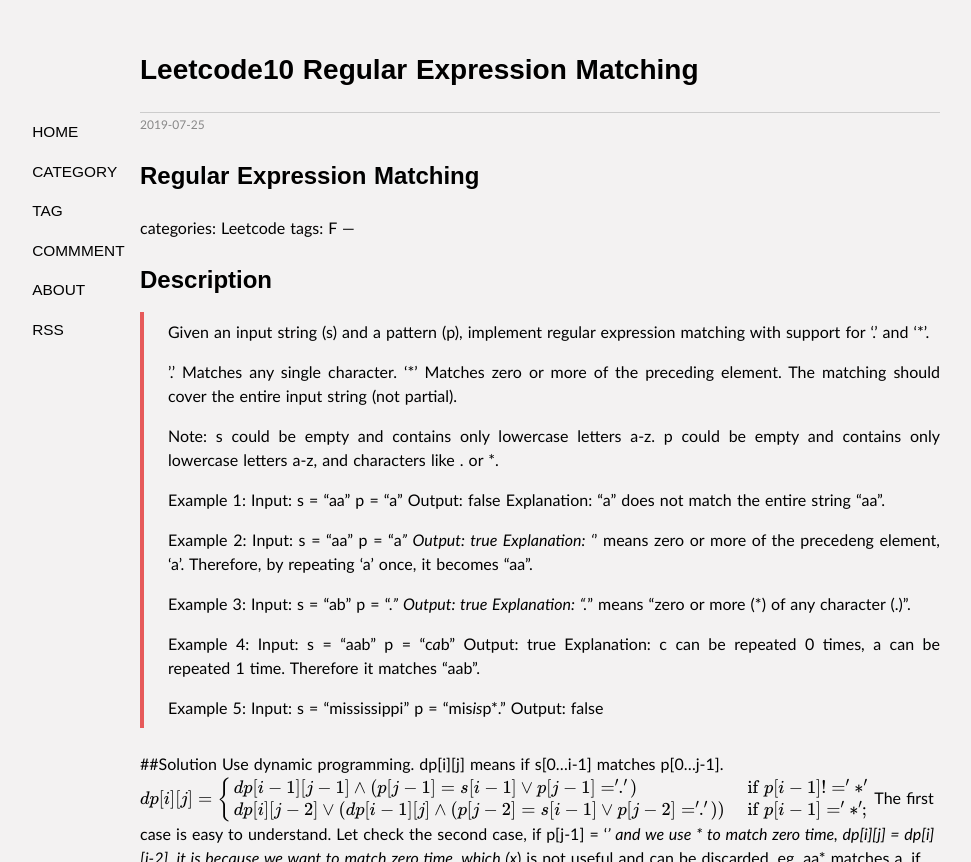
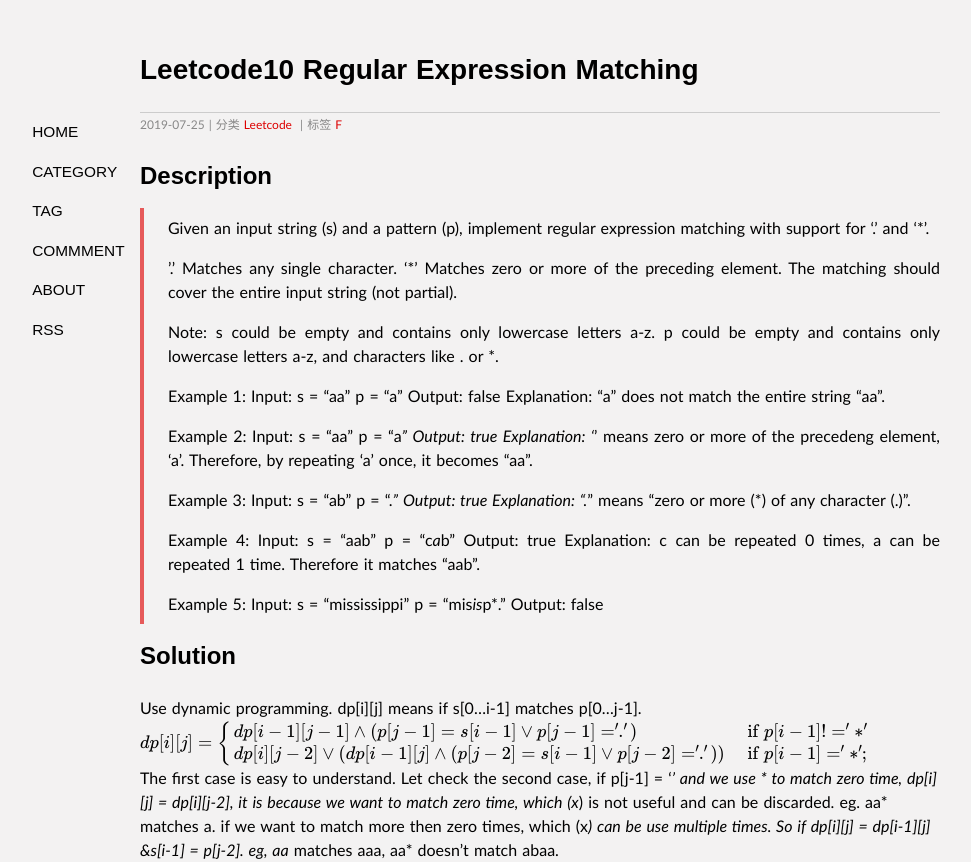
Before and after one commit to goingeast/goingeast.github.io, a Jekyll site: the page built from _posts/2019-07-25-Leetcode10-Regular-Expression-Matching.md, in a window 1280 px wide and 900 px high, cut to the strip 0-862 px from the top of the window. Shown: the whole strip, without its empty margins (100-1071 px from the left). Built offline with Jekyll 4.4.1, drawn with Linux system fonts in a browser that asks for light colours; our own code applies the rules of GitHub Pages for plain Markdown files; formulas are drawn with MathJax 3.

Commit message:
Update 2019-07-25-Leetcode10-Regular-Expression-Matching.md

```diff
--- a/_posts/2019-07-25-Leetcode10-Regular-Expression-Matching.md
+++ b/_posts/2019-07-25-Leetcode10-Regular-Expression-Matching.md
@@ -1,8 +1,8 @@
-Regular Expression Matching
 ---
 categories: Leetcode
 tags: F
 ---
+
 ## Description
 >Given an input string (s) and a pattern (p), implement regular expression matching with support for '.' and '*'.
 >
@@ -48,7 +48,8 @@
 p = "mis*is*p*."
 Output: false
 
-##Solution
+## Solution
+
 Use dynamic programming. dp[i][j] means if s[0...i-1] matches p[0...j-1].
 $$dp[i][j] = \begin{cases}
 dp[i-1][j-1] \wedge (p[j-1] =s[i-1] \vee p[j-1]= '.') &  \text{ if } p[i-1]!= '*' \\
```
